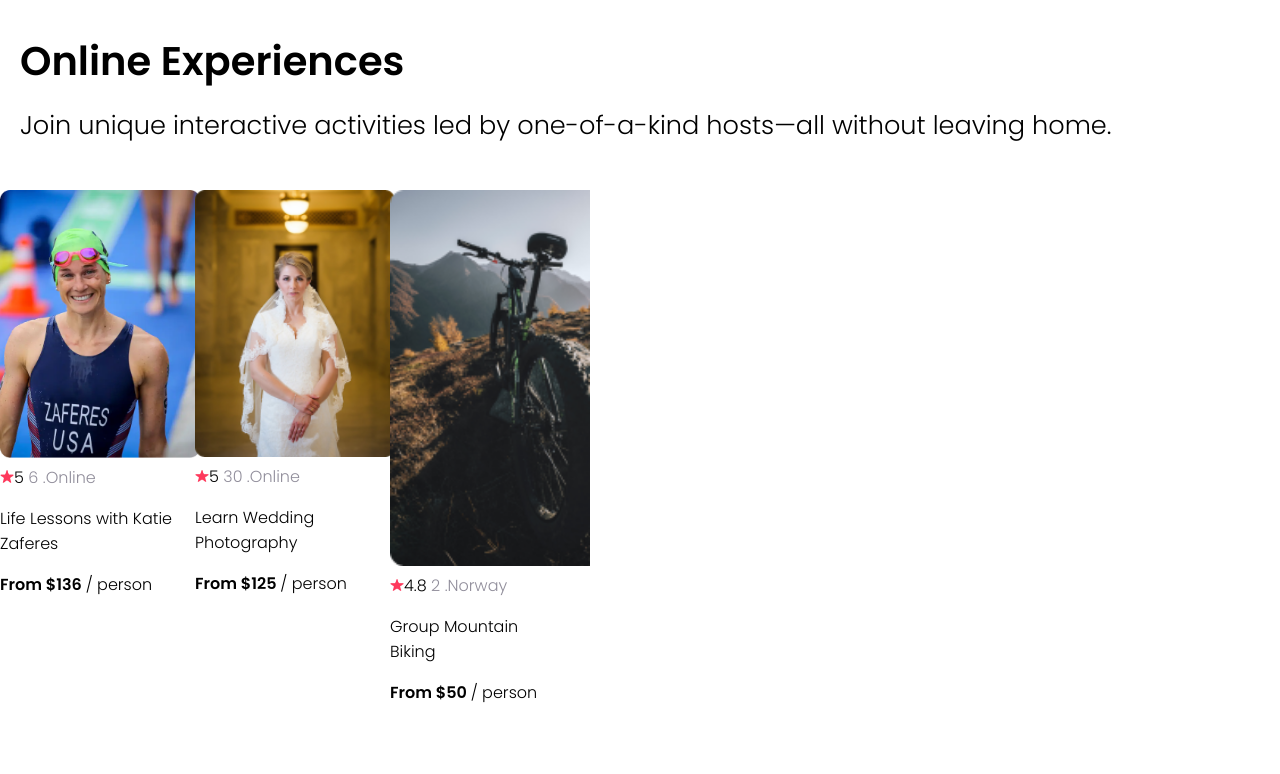
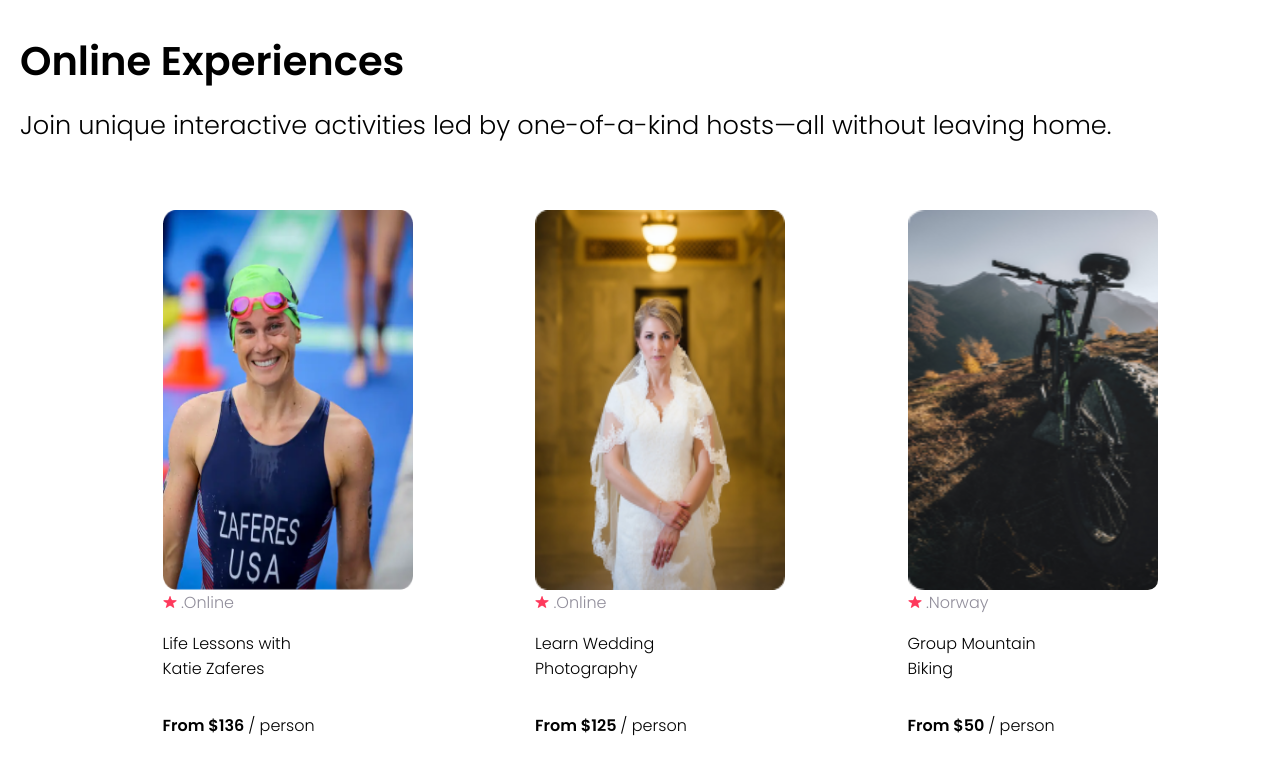
Before and after one commit to Lokeshkhati/air-bnb, a React (Create React App) app: page / in a window 1280 px wide. Shown: the part 566-1340 px from the top of the page. Before the commit the page ends 1287 px from the top, so only its background shows below. Built offline with nearby package versions, Linux system fonts and the light colour scheme.

Commit message:
completed

```diff
--- a/src/App.js
+++ b/src/App.js
@@ -9,12 +9,8 @@ function App() {
   const cards = data.map((item) => {
     return (
       <Card
-        img={item.coverImg}
-        rating={item.stats.rating}
-        reviewCount={item.stats.reviewCount}
-        location={item.location}
-        title={item.title}
-        price={item.price}
+        key={item.id}
+        item ={item}
       />
     );
   });
--- a/src/components/Card.js
+++ b/src/components/Card.js
@@ -1,17 +1,25 @@
 import React from "react";
 
-export default function Card({img,rating,reviewCount,location,title,price}) {
+export default function Card(props) {
+  let badgeText;
+  if(props.openSpots===0){
+    badgeText = "SOLD OUT"
+  }
+  else if(props.location ==="Online"){
+    badgeText = "ONLINE"
+  }
   return (
     <section className="card">
-      <img src={`../images/${img}`} className="card-image" />
+      {badgeText  && <div className="card-badge ">{badgeText}</div>}
+      <img src={`../images/${props.item.coverImg}`} className="card-image" />
       <div className="card-stats">
         <img src="../images/star.png" className="card-star" />
-        <span>{rating} </span>
-        <span className="gray" >{reviewCount} .</span>
-        <span  className="gray">{location} </span>
+        <span>{props.item.rating} </span>
+        <span className="gray" >{props.item.reviewCount} .</span>
+        <span  className="gray">{props.item.location} </span>
       </div>
-      <p>{title}</p>
-      <p> <strong>From ${price} </strong> / person</p>
+      <p>{props.item.title}</p>
+      <p> <strong>From ${props.item.price} </strong> / person</p>
     </section>
   );
 }
--- a/src/index.css
+++ b/src/index.css
@@ -11,6 +11,9 @@ body {
   display: flex;
   padding: 20px 35px;
   box-shadow: 0px 2.98256px 7.4564px rgba(0, 0, 0, 0.1);
+}
+section{
+  padding: 10px;
 }
 .nav-logo img {
   max-width: 100px;
@@ -36,15 +39,39 @@ body {
 .card {
   width: 175px;
   font-size: 1rem;
+  /* flex: 0 0 auto; */
+  margin-right: 55px;
+  display: flex;
+  flex-direction: column;
+  position: relative;
+}
+
+.cards-list {
+  display: flex;
+  flex-wrap: wrap;
+  overflow-x: auto;
+  justify-content: space-evenly;
+
 }
 .card-image {
-  width: 100%;
+  width: 250px;
+  border-radius: 10px;
+  height: 380px;
 }
 .card-stats{
     margin-right:15px;
 }
 .card-star {
   width: 14px;
+}
+.card-badge {
+  position: absolute;
+  top: 6px;
+  left: 6px;
+  background-color: white;
+  padding: 5px 7px;
+  border-radius: 2px;
+  font-weight: bold;
 }
 .gray {
   color: #918e9b;
@@ -53,15 +80,5 @@ body {
   .hero-image {
     width: 350px;
   }
+
 }
-
-.card-image{
-  width: 200px;
-  height: 300x;
-}
-.cards-list {
-  display: flex;
-  flex-wrap: nowrap;
-  gap: 20px;
-  overflow-x: auto;
-}
```
